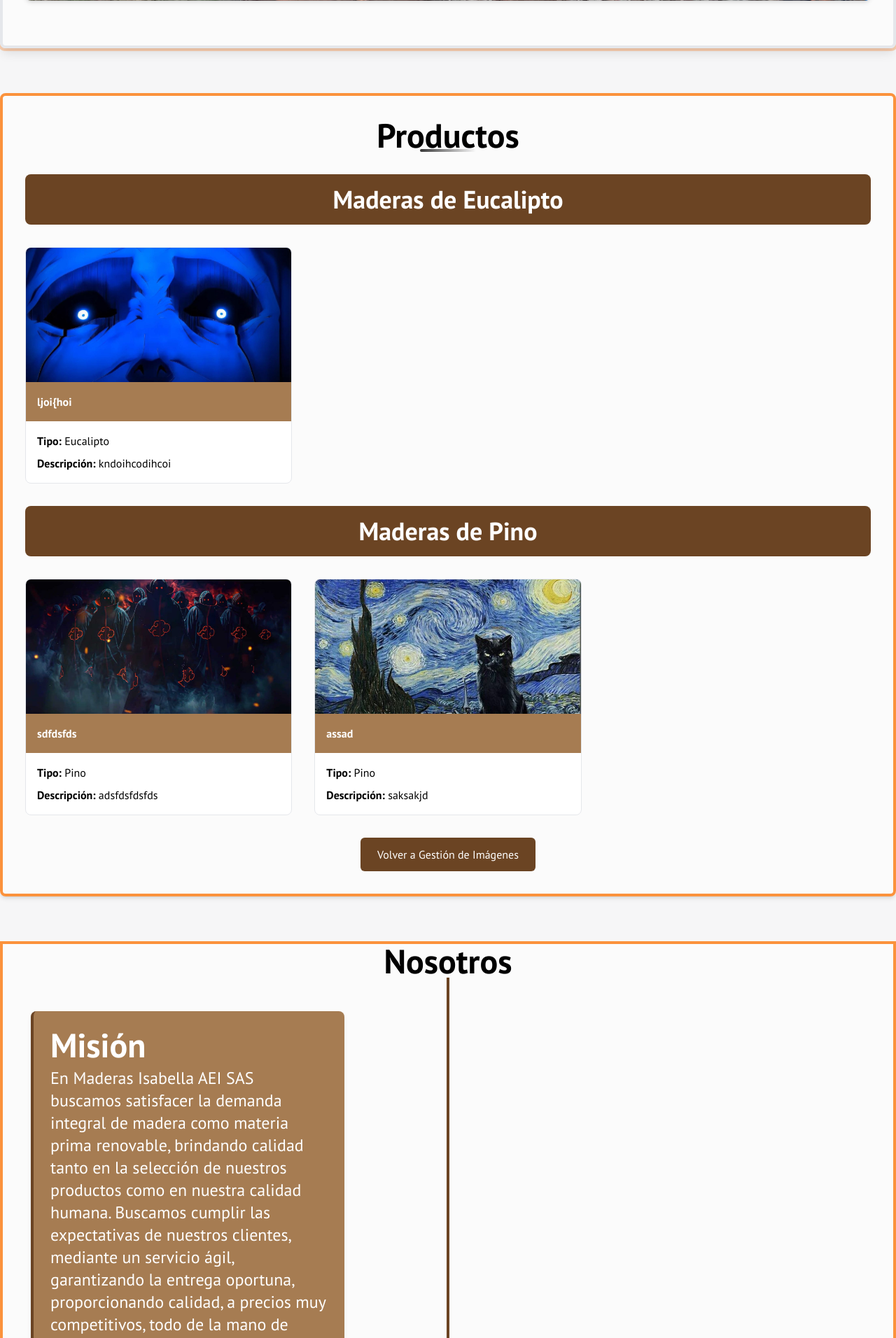
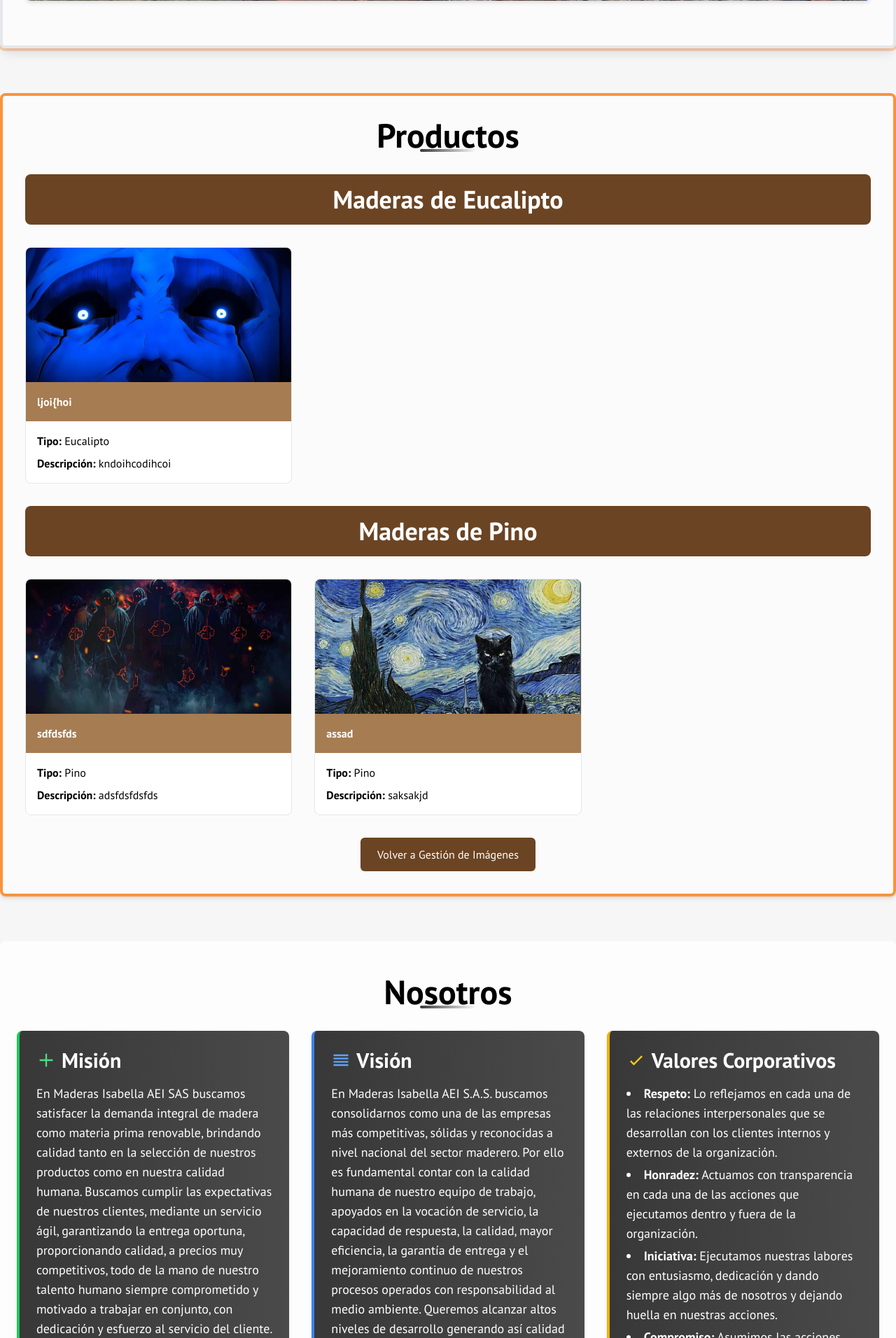
Before and after one commit to yspalacios/Paginamaderas, a Django app: page /productos/ in a window 1280 px wide. Shown: the part 1483-3395 px from the top of the page at 70% size. Run offline with Django 5.2, Linux system fonts and the light colour scheme; data comes from the database, SQL or seed files in the repository; some libraries are stand-ins or nearby versions; grey boxes are pictures that could not be loaded.

Commit message:
cambio ligero de estilo en la pagina de inicio

```diff
--- a/maderas/templates/paginas/inicio.html
+++ b/maderas/templates/paginas/inicio.html
@@ -36,18 +36,26 @@
   <div class="fixed inset-0 bg-[url('{% static 'diseños/imagenes/14.jpg' %}')] bg-cover opacity-50 z-0"></div>
   <!-- Header y Navegación -->
   <header class="bg-gradient-to-r from-[#383838] to-[#4A4A4A] sticky top-0 z-50 shadow-md flex flex-col md:flex-row justify-between items-center p-4 md:px-6">
+  <!-- Logo -->
   <a href="{% url 'inicio' %}" class="flex items-center mb-4 md:mb-0">
     <img src="{% static 'diseños/imagenes/logo.PNG' %}" alt="logo" class="h-16">
   </a>
-    <nav class="w-full md:w-auto">
+
+  <!-- Botón del menú hamburguesa (visible en pantallas pequeñas) -->
+  <button id="menu-toggle" class="text-white text-3xl md:hidden focus:outline-none">
+    ☰
+  </button>
+
+  <!-- Navegación -->
+  <nav id="menu" class="w-full md:w-auto hidden md:flex flex-col md:flex-row space-y-2 md:space-y-0 md:space-x-4">
     <ul class="flex flex-col md:flex-row space-y-2 md:space-y-0 md:space-x-4">
       <li><a href="#inicio" class="text-white font-bold text-2xl px-4 py-2 rounded hover:bg-[#45a049] transition-colors block">🏠 Inicio</a></li>
       <li><a href="#productos" class="text-white font-bold text-2xl px-4 py-2 rounded hover:bg-[#45a049] transition-colors block">👀 Aprende lo que hacemos</a></li>
       <li><a href="#imagenespublicadas" class="text-white font-bold text-2xl px-4 py-2 rounded hover:bg-[#45a049] transition-colors block">🛒 Ver imágenes Publicadas</a></li>
-        <li><a href="#nosotros" class="text-white font-bold text-2xl px-4 py-2 rounded  hover:bg-[#45a049] transition-colors block">👷 Nosotros</a></li>
+      <li><a href="#nosotros" class="text-white font-bold text-2xl px-4 py-2 rounded hover:bg-[#45a049] transition-colors block">👷 Nosotros</a></li>
       <li><a href="#ubicanos" class="text-white font-bold text-2xl px-4 py-2 rounded hover:bg-[#45a049] transition-colors block">📌 Dirección</a></li>
       <li><a href="#contacto" class="text-white font-bold text-2xl px-4 py-2 rounded hover:bg-[#45a049] transition-colors block">📞 Contacto</a></li>
-        <li><a href="{% url 'login' %}" class="text-white font-bold text-2xl px-4 py-3 rounded bg-[#e88c00;]  hover:text-madera-dark transition-colors block">Inicia sesión</a></li>
+      <li><a href="{% url 'login' %}" class="text-white font-bold text-2xl px-4 py-3 rounded bg-[#e88c00;] hover:text-madera-dark transition-colors block">Inicia sesión</a></li>
     </ul>
   </nav>
 </header>
@@ -61,14 +69,15 @@
 
   <!-- Contenido del texto -->
   <div class="relative z-10 max-w-4xl px-6">
-    <h1 class="text-6xl font-bold mb-6">Bienvenidos  A maderas Isabella</h1>
-    <p class="text-2xl mb-8">Somos un gran equipo de profesionales y técnicos especializados en los requerimientos de los sectores de la industria de Carrocerías, Carpintería, Construcción y Logística & Embalaje.</p>
+    <h1 class="text-6xl font-bold mb-6" > Bienvenidos A Maderas Isabella AEI S.A.S.</h1>
+    <p class="text-2xl mb-8"> Transformamos la naturaleza en calidad.
+Expertos en maderas finas: compra de bosques, tala responsable y venta de madera procesada.</p>
     <a href="#productos" class="inline-block bg-green-600 text-white px-8 py-4 rounded-md text-xl hover:bg-green-700 transition-colors">Ir a Productos</a>
   </div>
 </section>
 
     <!-- Sección de Productos -->
-    <section id="productos" class=" mb-16 shadow-lg p-8 max-w-7xl mx-auto border-4 border-orange-x1 rounded-lg ring-4 ring-orange-500/30" style="background-color: rgba(255, 255, 255, 0.5);">
+    <section id="productos" class=" mb-16 shadow-lg p-8 max-w-5x1 mx-auto border-4 border-orange-x1 rounded-lg ring-4 ring-orange-500/30" style="background-color: rgba(255, 255, 255, 0.5);">
       <h1 class="text-5xl font-bold text-black text-center mb-8 relative after:content-[''] after:absolute after:bottom-0 after:left-1/2 after:-translate-x-1/2 after:w-20 after:h-1 after:bg-gradient-to-r from-[#383838] to-[#4A4A4A]-accent after:rounded">Nuestro Trabajo</h1>
 
 
@@ -101,7 +110,7 @@
     </section>
 
     <!-- Sección de Imágenes Publicadas -->
-    <section id="imagenespublicadas" class="mb-16 bg-amber-50 rounded-lg shadow-md p-8 max-w-7xl mx-auto border-4 border-orange-400" style="background-color: rgba(255, 255, 255, 0.5);">
+    <section id="imagenespublicadas" class="mb-16 bg-amber-50 rounded-lg shadow-md p-8 max-w-5x1 mx-auto border-4 border-orange-400" style="background-color: rgba(255, 255, 255, 0.5);">
       <h2 class="text-5xl font-bold text-black text-center mb-8 relative after:content-[''] after:absolute after:bottom-0 after:left-1/2 after:-translate-x-1/2 after:w-20 after:h-1 after:bg-gradient-to-r from-[#383838] to-[#4A4A4A]-accent after:rounded">Productos</h2>
 
       {% regroup imagenes_publicadas by tipo_madera as imagenes_por_tipo %}
@@ -141,79 +150,82 @@
       </div>
     </section>
 
-    <!-- Sección de Información Institucional (Nosotros) -->
-    <section id="nosotros" class="mb-16 16 bg-amber-50 text-black max-w-7xl mx-auto border-4 border-orange-400"style="background-color: rgba(255, 255, 255, 0.5);">
-      <h2 class="text-5xl font-bold text-center mb-12">Nosotros</h2>
+  <section id="nosotros" class="relative mb-16 text-black max-w-5x1 mx-auto px-6 py-12 rounded-lg shadow-xlbg-contain bg-center bg-no-repeat" style="background-image: url('{% static 'diseños/imagenes/6.jpg' %}');">
+  <div class="absolute inset-0 bg-white bg-opacity-80 rounded-lg"></div>
+  <div class="relative z-10">
 
+   <h2 class="text-5xl font-bold text-black text-center mb-8 relative after:content-[''] after:absolute after:bottom-0 after:left-1/2 after:-translate-x-1/2 after:w-20 after:h-1 after:bg-gradient-to-r from-[#383838] to-[#4A4A4A]-accent after:rounded">Nosotros</h2>
 
-        <!-- Línea roja vertical en el centro -->
-    <div class="absolute top-12 left-1/2 transform -translate-x-1/2 h-[calc(100%-4rem)] w-1 bg-madera-primary  "></div>
+    <div class="grid grid-cols-1 sm:grid-cols-2 lg:grid-cols-3 gap-8">
 
-
-        <!-- MISIÓN - IZQUIERDA -->
-        <div class="mb-20 ml-10 flex justify-start">
-          <div class="bg-madera-secondary text-white  rounded-lg p-6 shadow-md w-full max-w-md border-l-4 border-madera-primary ">
-            <h3 class="text-5xl font-bold mb-2">Misión</h3>
-            <p class="text-2xl">En Maderas Isabella AEI SAS buscamos satisfacer la demanda integral de madera como materia prima renovable, brindando calidad tanto en la selección de nuestros productos como en nuestra calidad humana. Buscamos cumplir las expectativas de nuestros clientes, mediante un servicio ágil, garantizando la entrega oportuna, proporcionando calidad, a precios muy competitivos, todo de la mano de nuestro talento humano siempre comprometido y motivado a trabajar en conjunto, con dedicación y esfuerzo al servicio del cliente.</p>
+      <!-- Misión -->
+      <div class="transition-transform transform hover:scale-105 hover:shadow-2xl bg-gradient-to-r from-[#383838] to-[#4A4A4A] text-white rounded-lg p-6 shadow-md border-l-4 border-green-500">
+        <div class="flex items-center mb-4">
+          <svg class="w-7 h-7 text-green-400 mr-2" fill="none" stroke="currentColor" stroke-width="2" viewBox="0 0 24 24"><path d="M12 4v16m8-8H4"></path></svg>
+          <h3 class="text-3xl font-bold">Misión</h3>
         </div>
+        <p class="text-lg">En Maderas Isabella AEI SAS buscamos satisfacer la demanda integral de madera como materia prima renovable, brindando calidad tanto en la selección de nuestros productos como en nuestra calidad humana. Buscamos cumplir las expectativas de nuestros clientes, mediante un servicio ágil, garantizando la entrega oportuna, proporcionando calidad, a precios muy competitivos, todo de la mano de nuestro talento humano siempre comprometido y motivado a trabajar en conjunto, con dedicación y esfuerzo al servicio del cliente.</p>
       </div>
 
-
-
-        <!-- VISIÓN - DERECHA -->
-        <div class="mb-10 mr-10 flex justify-end">
-          <div class="bg-madera-secondary text-white rounded-lg p-6 shadow-md w-full max-w-md border-l-4 border-madera-primary ">
-            <h3 class="text-5xl font-bold mb-2">Visión</h3>
-            <p class="text-2xl">En Maderas Isabella AEI S.A.S. buscamos consolidarnos como una de las empresas más competitivas, sólidas y reconocidas a nivel nacional del sector maderero. Por ello es fundamental contar con la calidad humana de nuestro equipo de trabajo, apoyados en la vocación de servicio, la capacidad de respuesta, la calidad, mayor eficiencia, la garantía de entrega y el mejoramiento continuo de nuestros procesos operados con responsabilidad al medio ambiente. Queremos alcanzar altos niveles de desarrollo generando así calidad de vida para nuestro personal y responsabilidad social con nuestros clientes y entorno.</p>
+      <!-- Visión -->
+      <div class="transition-transform transform hover:scale-105 hover:shadow-2xl bg-gradient-to-r from-[#383838] to-[#4A4A4A] text-white rounded-lg p-6 shadow-md border-l-4 border-blue-500">
+        <div class="flex items-center mb-4">
+          <svg class="w-7 h-7 text-blue-400 mr-2" fill="none" stroke="currentColor" stroke-width="2" viewBox="0 0 24 24"><path d="M3 10h18M3 6h18M3 14h18M3 18h18"></path></svg>
+          <h3 class="text-3xl font-bold">Visión</h3>
         </div>
+        <p class="text-lg">En Maderas Isabella AEI S.A.S. buscamos consolidarnos como una de las empresas más competitivas, sólidas y reconocidas a nivel nacional del sector maderero. Por ello es fundamental contar con la calidad humana de nuestro equipo de trabajo, apoyados en la vocación de servicio, la capacidad de respuesta, la calidad, mayor eficiencia, la garantía de entrega y el mejoramiento continuo de nuestros procesos operados con responsabilidad al medio ambiente. Queremos alcanzar altos niveles de desarrollo generando así calidad de vida para nuestro personal y responsabilidad social con nuestros clientes y entorno.</p>
       </div>
 
-        <!-- VALORES - IZQUIERDA -->
-        <div class="mb-10 ml-10 flex justify-start">
-          <div class="bg-madera-secondary text-white rounded-lg p-6 shadow-md w-full max-w-md border-l-4 border-madera-primary ">
-            <h3 class="text-5xl font-bold mb-2">Valores</h3>
-            <ul class="list-disc list-inside">
-              <li class="text-2xl">Respeto: Lo reflejamos en cada una de las relaciones interpersonales que se desarrollan con los clientes internos y externos de la organización.</li>
-              <li class="text-2xl">Honradez: Actuamos con transparencia en cada una de las acciones que ejecutamos dentro y fuera de la organización.</li>
-              <li class="text-2xl">Iniciativa: Ejecutamos nuestras labores con entusiasmo, dedicación y dando siempre algo más de nosotros y dejando huella en nuestras acciones.</li>
-              <li class="text-2xl">Compromiso: Asumimos las acciones con esfuerzo y empeño, generando confianza en nuestras actividades.</li>
-              <li class="text-2xl">Honestidad: Actuamos y decimos siempre la verdad en nuestras actividades.</li>
+      <!-- Valores Corporativos -->
+      <div class="transition-transform transform hover:scale-105 hover:shadow-2xl bg-gradient-to-r from-[#383838] to-[#4A4A4A] text-white rounded-lg p-6 shadow-md border-l-4 border-yellow-500">
+        <div class="flex items-center mb-4">
+          <svg class="w-7 h-7 text-yellow-400 mr-2" fill="none" stroke="currentColor" stroke-width="2" viewBox="0 0 24 24"><path d="M5 13l4 4L19 7"></path></svg>
+          <h3 class="text-3xl font-bold">Valores Corporativos</h3>
+        </div>
+        <ul class="list-disc list-inside text-lg space-y-1">
+          <li><strong>Respeto:</strong> Lo reflejamos en cada una de las relaciones interpersonales que se desarrollan con los clientes internos y externos de la organización.</li>
+          <li><strong>Honradez:</strong> Actuamos con transparencia en cada una de las acciones que ejecutamos dentro y fuera de la organización.</li>
+          <li><strong>Iniciativa:</strong> Ejecutamos nuestras labores con entusiasmo, dedicación y dando siempre algo más de nosotros y dejando huella en nuestras acciones.</li>
+          <li><strong>Compromiso:</strong> Asumimos las acciones con esfuerzo y empeño, generando confianza en nuestras actividades.</li>
+          <li><strong>Honestidad:</strong> Actuamos y decimos siempre la verdad en nuestras actividades.</li>
         </ul>
       </div>
+
+      <!-- Política de Calidad -->
+      <div class="transition-transform transform hover:scale-105 hover:shadow-2xl bg-gradient-to-r from-[#383838] to-[#4A4A4A] text-white rounded-lg p-6 shadow-md border-l-4 border-purple-500">
+        <div class="flex items-center mb-4">
+          <svg class="w-7 h-7 text-purple-400 mr-2" fill="none" stroke="currentColor" stroke-width="2" viewBox="0 0 24 24"><path d="M9 12l2 2 4-4"></path></svg>
+          <h3 class="text-3xl font-bold">Política de Calidad</h3>
+        </div>
+        <ul class="list-disc list-inside text-lg space-y-1">
+          <li>Brindar un servicio de calidad en los productos, impulsando la efectividad, el mejoramiento en los procesos y la racionalización en la utilización de los recursos.</li>
+          <li>Proteger el medio ambiente, promover el bienestar de cada colaborador y de la comunidad.</li>
+          <li>Apoyar el empleo y cumplir la ley de forma íntegra.</li>
+          <li>Capacitar el personal para la optimización de su desempeño y la importancia de un trabajo eficaz y eficiente, así como crear un sentido de pertenencia en cada colaborador.</li>
+        </ul>
       </div>
 
-        <!-- POLÍTICA DE CALIDAD - DERECHA -->
-        <div class="mb-10 mr-10 flex justify-end">
-          <div class="bg-madera-secondary text-white rounded-lg p-6 shadow-md w-full max-w-md border-l-4 border-madera-primary ">
-            <h3 class="text-5xl font-bold mb-2">Política de Calidad</h3>
-            <p class="text-2xl">Con el objeto de satisfacer las necesidades y expectativas de nuestros clientes, todos los que pertenecemos a Maderas Isabella AEI S.A.S. nos comprometemos a: </p>
-            <ul class="list-disc list-inside">
-              <li class="text-2xl">Brindar un servicio de calidad en los productos, impulsando la efectividad, el mejoramiento en los procesos y la racionalización en la utilización de los recursos.</li>
-              <li class="text-2xl">Proteger el medio ambiente, promover el bienestar de cada colaborador y de la comunidad.</li>
-              <li class="text-2xl">Apoyar el empleo y cumplir la ley de forma íntegra.</li>
-              <li class="text-2xl">Capacitar el personal para la optimización de su desempeño y la importancia de un trabajo eficaz y eficiente, así como crear un sentido de pertenencia en cada colaborador.</li>
-
+      <!-- Política de Seguridad y Salud -->
+      <div class="transition-transform transform hover:scale-105 hover:shadow-2xl bg-gradient-to-r from-[#383838] to-[#4A4A4A] text-white rounded-lg p-6 shadow-md border-l-4 border-red-500">
+        <div class="flex items-center mb-4">
+          <svg class="w-7 h-7 text-red-400 mr-2" fill="none" stroke="currentColor" stroke-width="2" viewBox="0 0 24 24"><path d="M12 8v4l3 3"></path></svg>
+          <h3 class="text-3xl font-bold">Política de Seguridad y Salud en el Trabajo</h3>
+        </div>
+        <ul class="list-disc list-inside text-lg space-y-1">
+          <li>Proteger la seguridad y salud de todos los trabajadores, mediante la mejora continua del SGSST.</li>
+          <li>Cumplir la normatividad nacional vigente aplicable en materia de riesgos laborales.</li>
+          <li>Establecer una cultura de prevención de riesgos laborales.</li>
         </ul>
       </div>
+
     </div>
-
-        <!-- POLÍTICA DE SEGURIDAD Y SALUD - IZQUIERDA -->
-        <div class="mb-10 ml-10 flex justify-start">
-          <div class="bg-madera-secondary text-white rounded-lg p-6 shadow-md w-full max-w-md border-l-4 border-madera-primary ">
-            <h3 class="text-5xl font-bold mb-2">Política de Seguridad y Salud</h3>
-            <p class="text-3xl">Identificar los peligros, evaluar y valorar los riesgos y establecer los respectivos controles:</p>
-            <li class="text-2xl">Proteger la seguridad y salud de todos los trabajadores, mediante la mejora continua del SGSST..</li>
-            <li class="text-2xl">Cumplir la normatividad nacional vigente aplicable en materia de riesgos laborales.</li>
-            <li class="text-2xl">* Establecer una cultura de prevención de riesgos laborales.</li>
-          </div>
-        </div>
-
   </div>
 </section>
 
 
+
     <!-- Sección de Ubicación -->
-    <section id="ubicanos" class="mb-16 bg-amber-50 rounded-lg shadow-md p-8 max-w-7xl mx-auto border-4 border-orange-400"style="background-color: rgba(255, 255, 255, 0.5);">
+    <section id="ubicanos" class="mb-16 bg-amber-50 rounded-lg shadow-md p-8 max-w-5x1 mx-auto border-4 border-orange-400"style="background-color: rgba(255, 255, 255, 0.5);">
       <h2 class="text-3xl font-bold text-black text-center mb-8 relative after:content-[''] after:absolute after:bottom-0 after:left-1/2 after:-translate-x-1/2 after:w-20 after:h-1 after:bg-gradient-to-r from-[#383838] to-[#4A4A4A]-accent after:rounded">Ubicación</h2>
       <div class="rounded-lg overflow-hidden shadow-md h-96">
         <iframe src="https://www.google.com/maps/embed?pb=!1m18!1m12!1m3!1d3967.9834820965357!2d-72.68778035395665!3d5.997003745817748!2m3!1f0!2f0!3f0!3m2!1i1024!2i768!4f13.1!3m3!1m2!1s0x8e6bd3430ffa69cf%3A0x330b1847b063fa2f!2sMADERAS%20ISABELLA%20AEI%20SAS!5e0!3m2!1ses-419!2sco!4v1740746993197!5m2!1ses-419!2sco"
@@ -235,9 +247,7 @@
       <!-- Texto al lado de la imagen -->
       <div class="flex flex-row items-center gap-8">
         <div class="text-left">
-          <p class="text-sm text-gray-400 mb-4">
-            Somos un proveedor de maderas finas dedicada a la compra de bosques, tala y venta de madera y transformación de la misma.
-          </p>
+
           <h2 class="text-xl font-bold text-madera-accent mb-4">Contacto</h2>
           <address class="not-italic text-sm">
             <a href="https://web.facebook.com/people/Maderas-Isabella-AEI-SAS/100085008207707/" class="text-madera-accent hover:text-white transition-colors block mb-2">
@@ -259,6 +269,10 @@
   <a href="https://wa.me/573223280615" class="fixed bottom-20 right-5 z-50" target="_blank">
     <img src="{% static 'diseños/imagenes/whst.webp' %}" alt="WhatsApp" class="w-14 h-14 rounded-full shadow-md transition-transform hover:scale-110">
   </a>
+
+
+
+
 
   <script>
     // Script para el carrusel
@@ -353,6 +367,17 @@
 
     // Iniciar animaciones cuando se carga la página
     document.addEventListener('DOMContentLoaded', animateSections);
+
+
+      document.addEventListener('DOMContentLoaded', function () {
+    const menuToggle = document.getElementById('menu-toggle');
+    const menu = document.getElementById('menu');
+
+    menuToggle.addEventListener('click', function () {
+      menu.classList.toggle('hidden'); // Muestra/oculta el menú
+      menu.classList.toggle('flex'); // Asegura que el menú se muestre como un contenedor flex
+    });
+  });
   </script>
 </body>
 </html>
```
Also changed, not shown: media/productos/empre16.png (added). Lines whose indentation alone changed are shown as unchanged.
